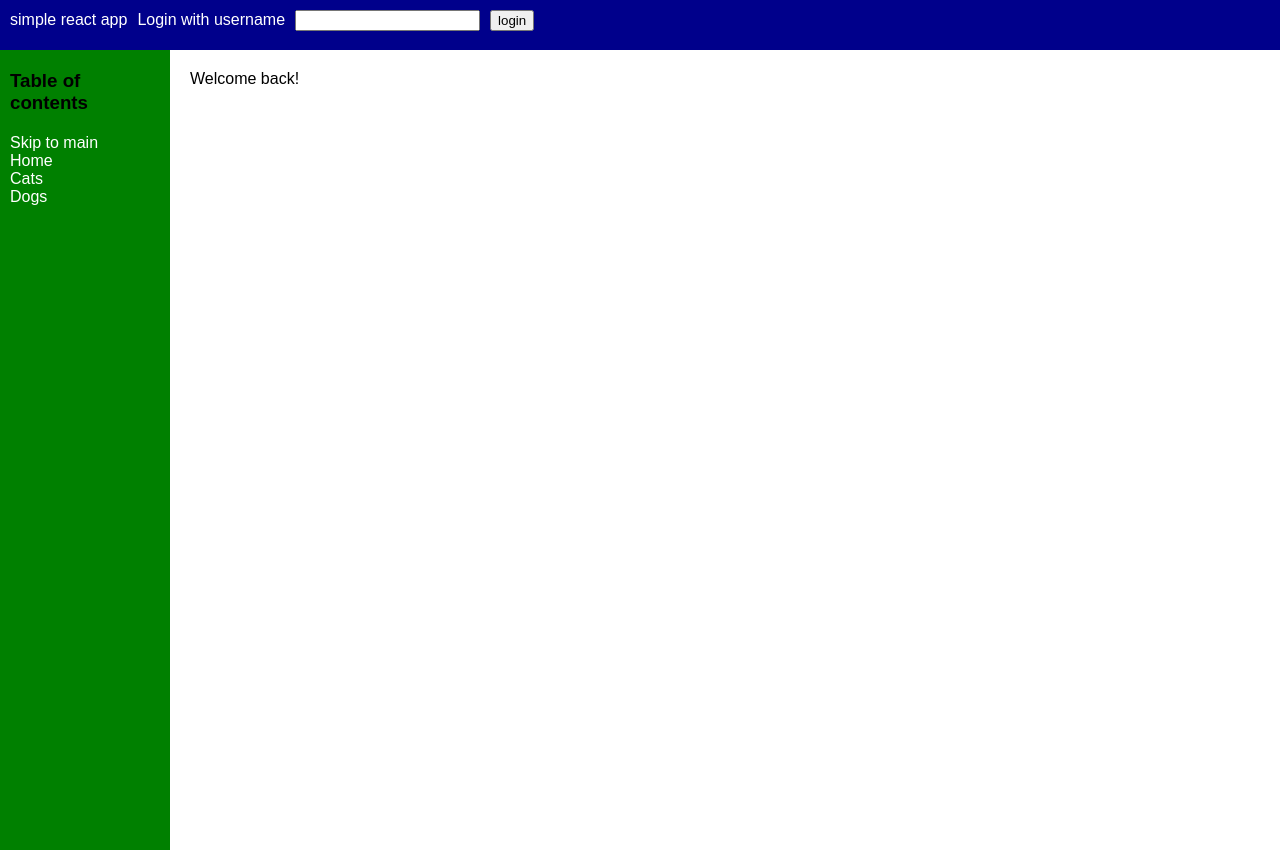
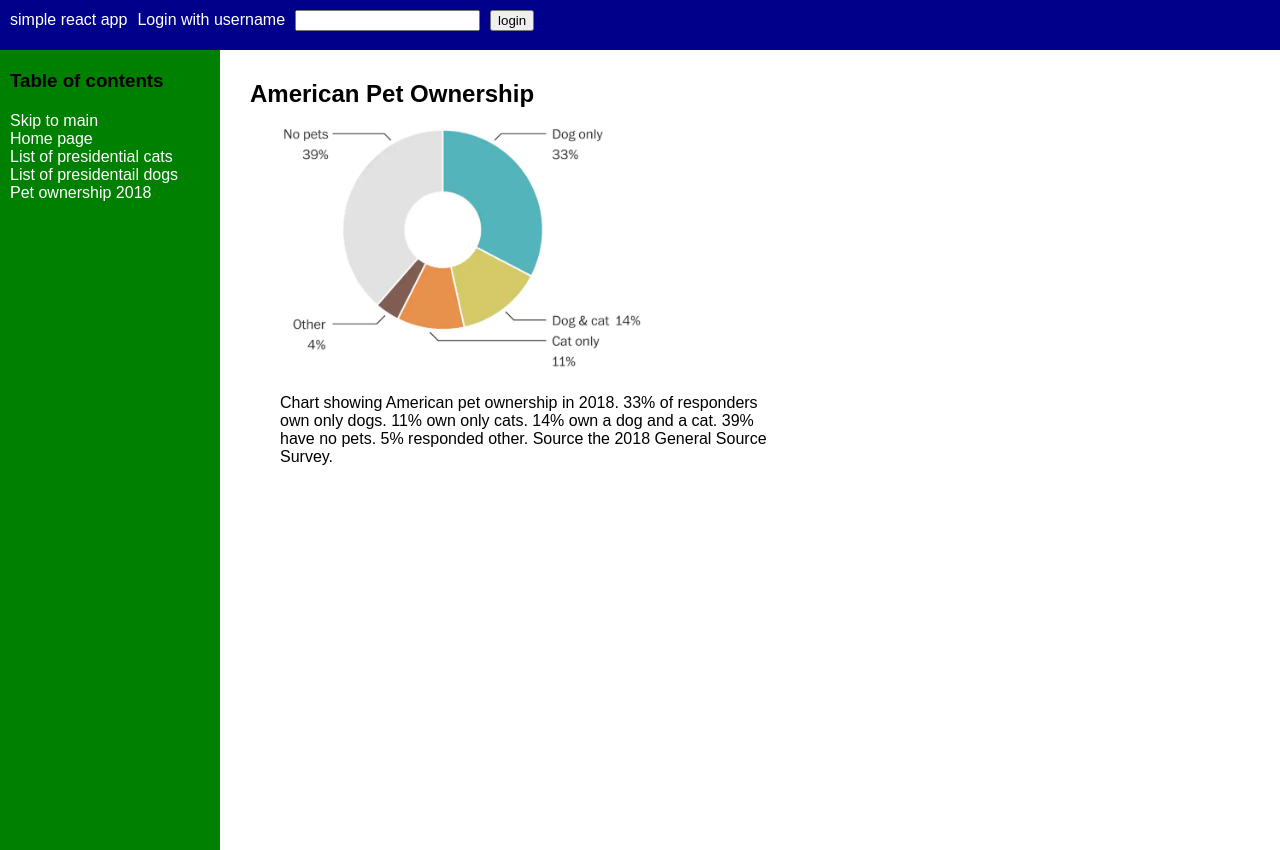
Before and after one commit to bbenedict/simple-react, a React app: page /owners in a window 1280 px wide. Built offline with nearby package versions, Linux system fonts and the light colour scheme.

Commit message:
support for complex images

```diff
--- a/src/Content.js
+++ b/src/Content.js
@@ -9,6 +9,7 @@ import {
 import Home from "./Home";
 import Cats from "./Cats";
 import Dogs from "./Dogs";
+import OwnerShipChart from "./OwnerShipChart";
 
 export default function Content() {
   return (
@@ -18,7 +19,7 @@ export default function Content() {
           style={{
             display: "flex",
             flexDirection: "column",
-            width: "150px",
+            width: "200px",
             padding: "10px",
             backgroundColor: "green"
           }}>
@@ -26,9 +27,10 @@ export default function Content() {
             Table of contents
           </h3>
           <Link to="#main" style={{ color: "white", textDecoration: "none" }}>Skip to main</Link>
-          <Link to="/" style={{ color: "white", textDecoration: "none" }}>Home</Link>
-          <Link to="/cats" style={{ color: "white", textDecoration: "none" }}>Cats</Link>
-          <Link to="/dogs" style={{ color: "white", textDecoration: "none" }}>Dogs</Link>
+          <Link to="/" style={{ color: "white", textDecoration: "none" }}>Home page</Link>
+          <Link to="/cats" style={{ color: "white", textDecoration: "none" }}>List of presidential cats</Link>
+          <Link to="/dogs" style={{ color: "white", textDecoration: "none" }}>List of presidentail dogs</Link>
+          <Link to="/owners" style={{ color: "white", textDecoration: "none" }}>Pet ownership 2018</Link>
         </nav>
         <main id="main" style={{ padding: "20px" }}>
           <Switch>
@@ -37,6 +39,9 @@ export default function Content() {
             </Route>
             <Route path="/dogs">
               <Dogs />
+            </Route>
+            <Route path="/owners">
+              <OwnerShipChart />
             </Route>
             <Route path="/">
               <Home />
--- /dev/null
+++ b/src/OwnerShipChart.js
@@ -0,0 +1,26 @@
+import React from "react";
+import chart_1 from "./images/chart_1.png";
+
+export default function OwnerShipChart() {
+  return (
+    <div>
+      <h2 style={{ margin: "10px" }}>
+        American Pet Ownership
+      </h2>
+      <figure role="group">
+        <img
+          src={chart_1} style={{ height: "250px" }}
+          alt="American pet ownership 2018"
+          aria-describedby="chart-description"
+        />
+        <p id="chart-description" style={{ width: "500px" }}>
+          Chart showing American pet ownership in 2018.
+          33% of responders own only dogs. 11% own only cats.
+          14% own a dog and a cat. 39% have no pets.
+          5% responded other.
+          Source the 2018 General Source Survey.
+        </p>
+      </figure>
+    </div>
+  );
+};
```
Also changed, not shown: src/images/chart_1.png (added).
